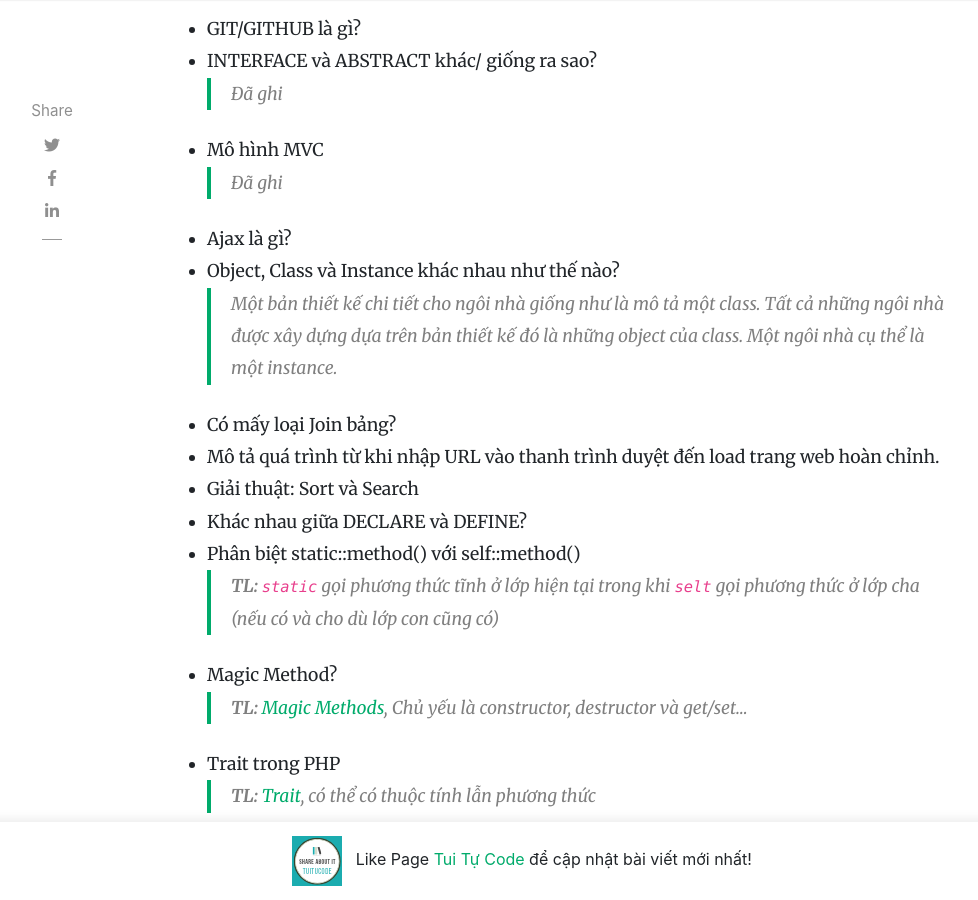
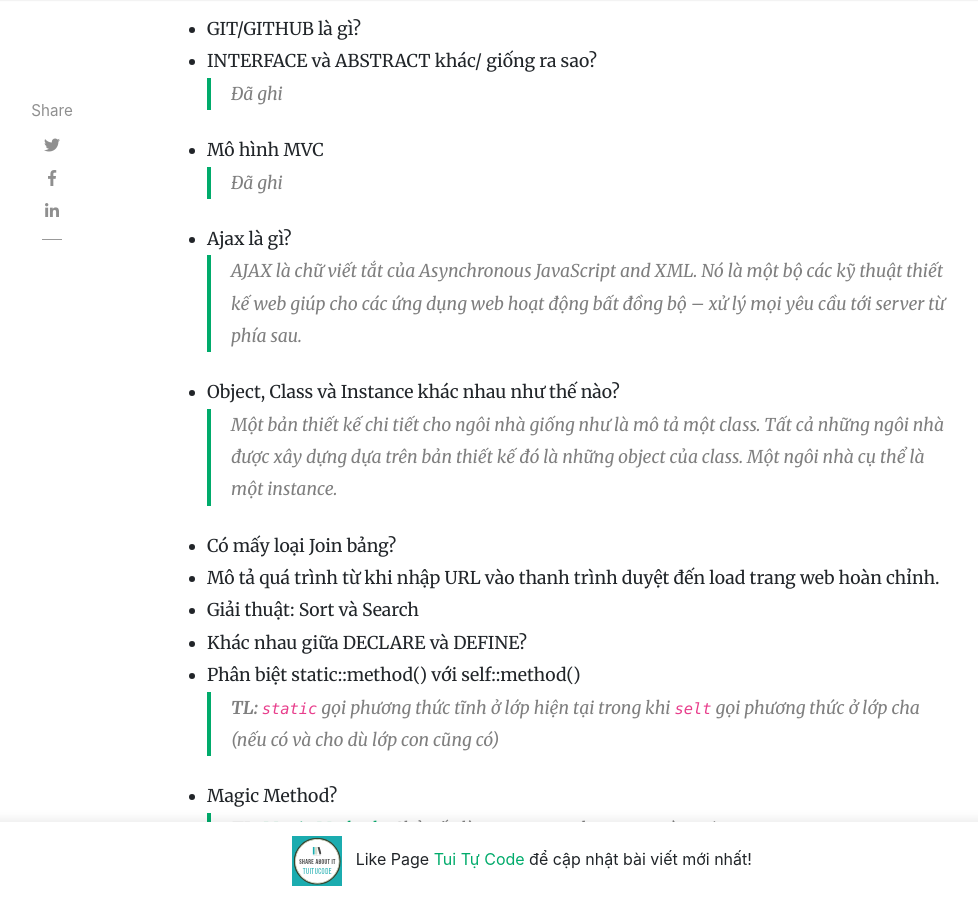
Before and after one commit to tuitucode/tuitucode.github.io, a Jekyll site: the page built from _posts/2019-12-20-kinh-nghiem-phong-van.md, in a window 1280 px wide and 900 px high, scrolled down 1560 px. Shown: the whole window, without its empty margins (118-1096 px from the left). Built offline with Jekyll 4.4.1, drawn with Linux system fonts in a browser that asks for light colours; nearby versions of some CDN libraries; comment, search, counter and statistics services are not loaded.

Commit message:
Update 2019-12-20-kinh-nghiem-phong-van.md

```diff
--- a/_posts/2019-12-20-kinh-nghiem-phong-van.md
+++ b/_posts/2019-12-20-kinh-nghiem-phong-van.md
@@ -29,6 +29,7 @@ Kinh nghiệm phỏng vấn
 - Mô hình MVC
 > Đã ghi
 - Ajax là gì?
+> AJAX là chữ viết tắt của Asynchronous JavaScript and XML. Nó là một bộ các kỹ thuật thiết kế web giúp cho các ứng dụng web hoạt động bất đồng bộ – xử lý mọi yêu cầu tới server từ phía sau.
 - Object, Class và Instance khác nhau như thế nào?
 > Một bản thiết kế chi tiết cho ngôi nhà giống như là mô tả một class. Tất cả những ngôi nhà được xây dựng dựa trên bản thiết kế đó là những object của class. Một ngôi nhà cụ thể là một instance.
 - Có mấy loại Join bảng?
```
